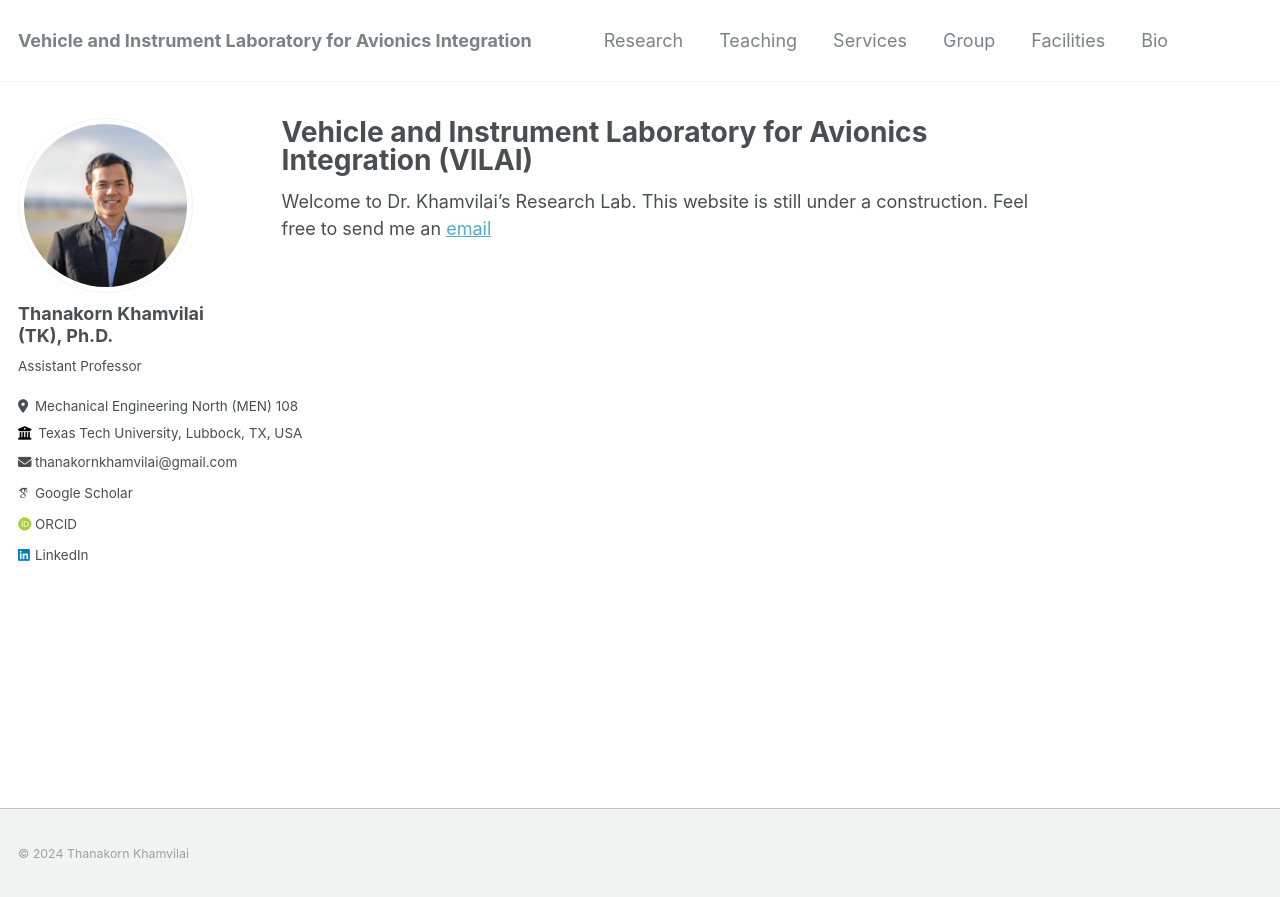
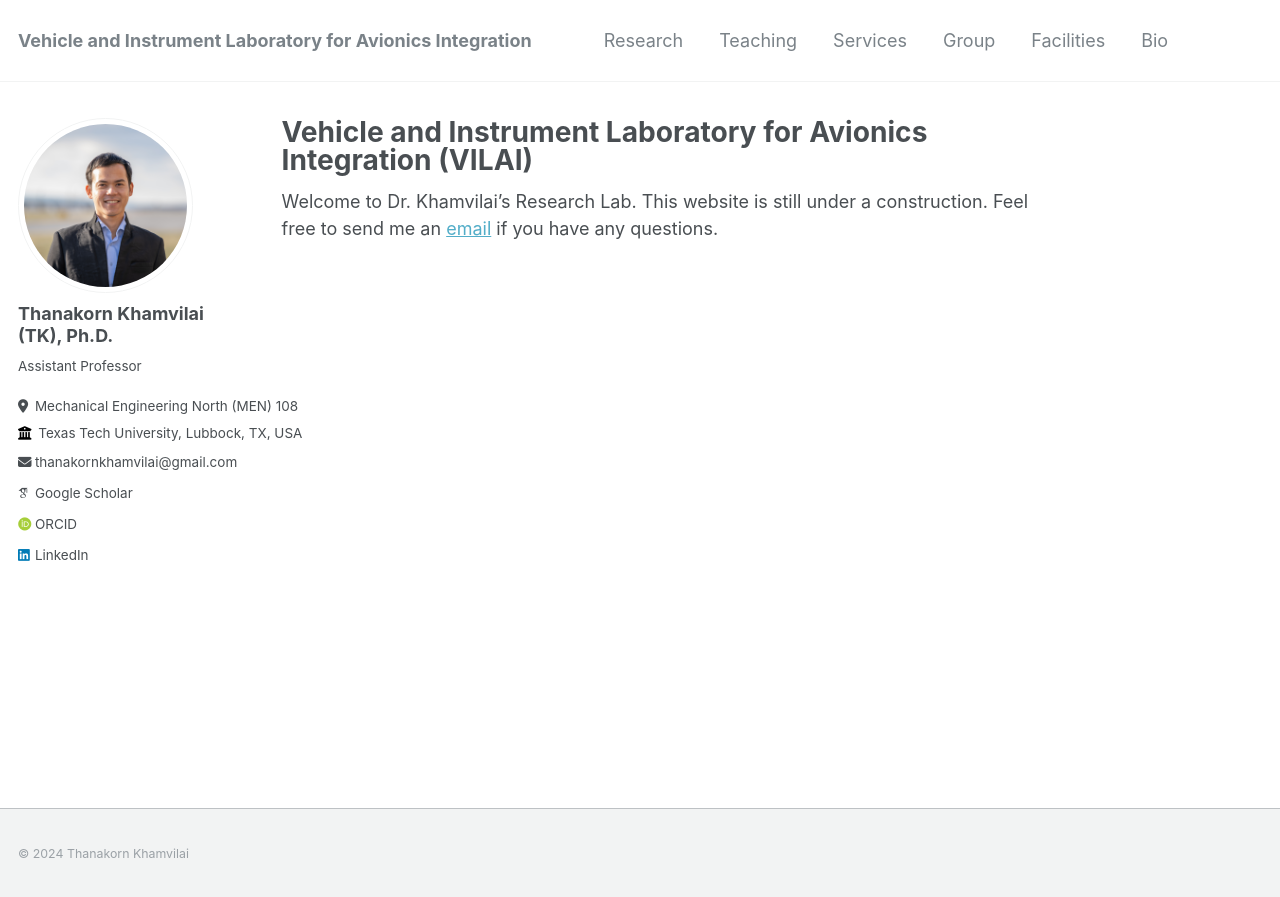
Before and after one commit to tkhamvilai/tkhamvilai.github.io, a Jekyll site: the page built from _pages/about.md, in a window 1280 px wide. Shown: the top 897 px of the page. Built offline with Jekyll 4.4.1, drawn with Linux system fonts in a browser that asks for light colours; some web fonts are replaced.

```diff
--- a/_pages/about.md
+++ b/_pages/about.md
@@ -7,4 +7,4 @@ redirect_from:
   - /about.html
 ---
 
-Welcome to Dr. Khamvilai's Research Lab. This website is still under a construction. Feel free to send me an [email](mailto:{{ author.email }})
+Welcome to Dr. Khamvilai's Research Lab. This website is still under a construction. Feel free to send me an [email](mailto:thanakornkhamvilai) if you have any questions.
```
Also changed, not shown: README.md (+1 -1 lines).
